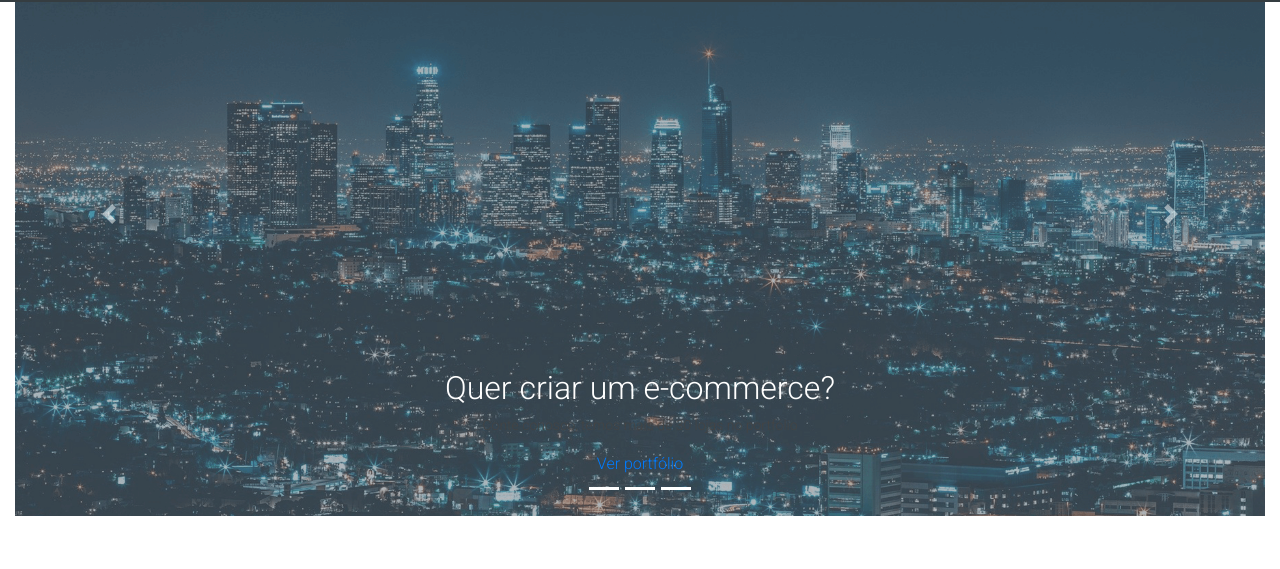
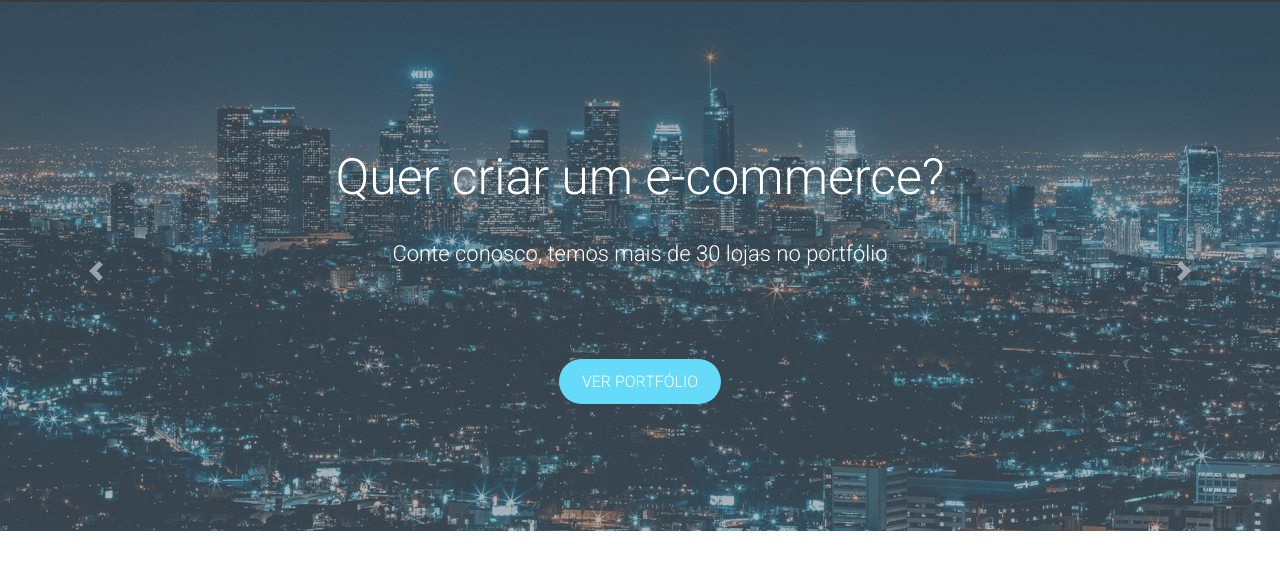
Before and after one commit to wellingtonfcdv/FrontBootstrap, a plain HTML site: page index.html in a window 1280 px wide. Shown: the part 89-658 px from the top of the page. Drawn offline with nearby package versions, Linux system fonts and the light colour scheme.

Commit message:
Ajuste estilização botão central e slider

```diff
--- a/css/style.css
+++ b/css/style.css
@@ -46,3 +46,47 @@ header, .navbar{
 .nav-expand-lg .navbar-nav .nav-link{
     padding: 1rem .8rem;
 }
+
+/* Slider */
+.container-fluid{
+    padding: 0;
+}
+
+#mainSlider .carousel-inner, #mainSlider .carousel-item{
+    height: 90vh;
+}
+
+#mainSlider .carousel-caption{
+    top: 30%;
+}
+
+#mainSlider .carousel-caption h2{
+    font-size: 50px;
+    margin-bottom: 30px;
+}
+
+#mainSlider .carousel-caption p{
+    font-size: 22px;
+    font-weight: 300;
+    margin-bottom: 100px;
+    color: #FFF;
+}
+
+.main-btn{
+    background-color: #65DAF9;
+    color: #FFF;
+    text-transform: uppercase;
+    width: 200px;
+    height: 60px;
+    padding: 10px 20px;
+    border-radius: 30px;
+    border: 3px solid transparent;
+    transition: .5s;
+}
+
+.main-btn:hover{
+    text-decoration: none;
+    color: #FFF;
+    background-color: transparent;
+    border-color: #65DAF9;
+}
```
